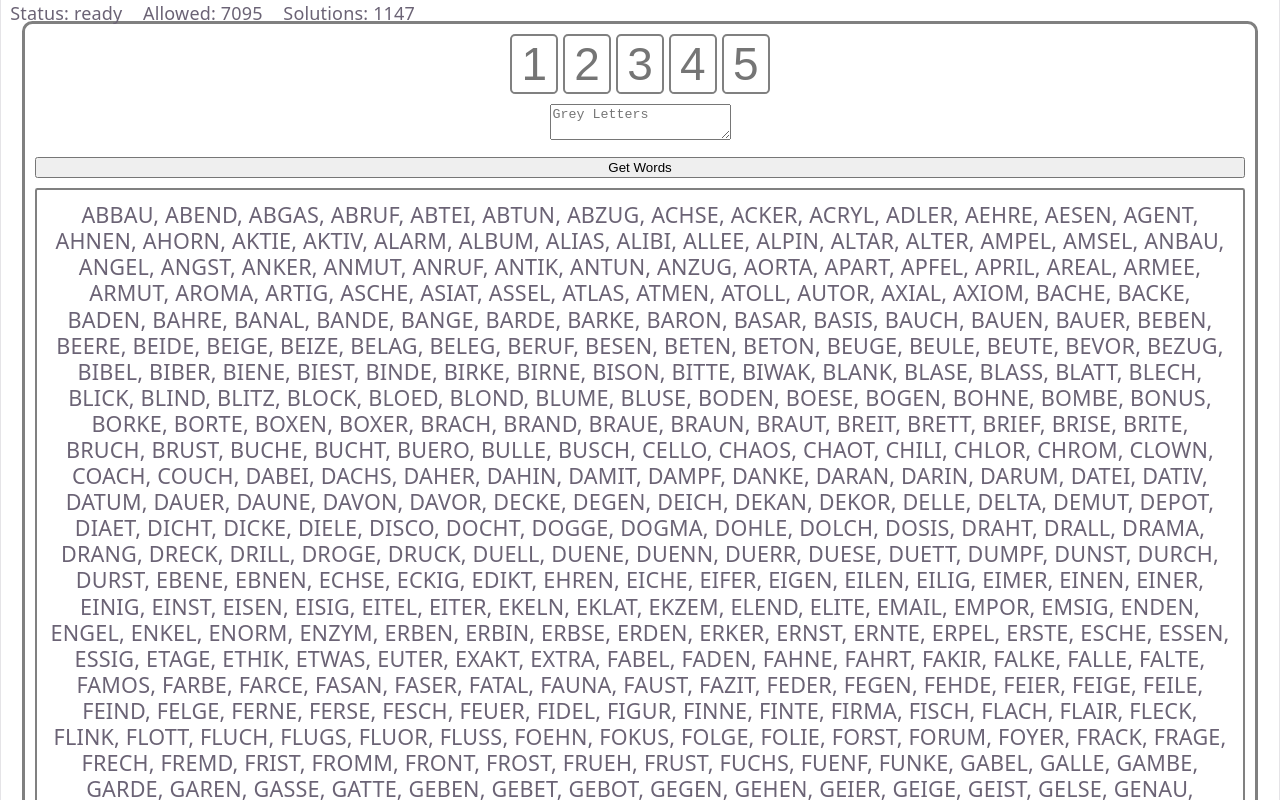
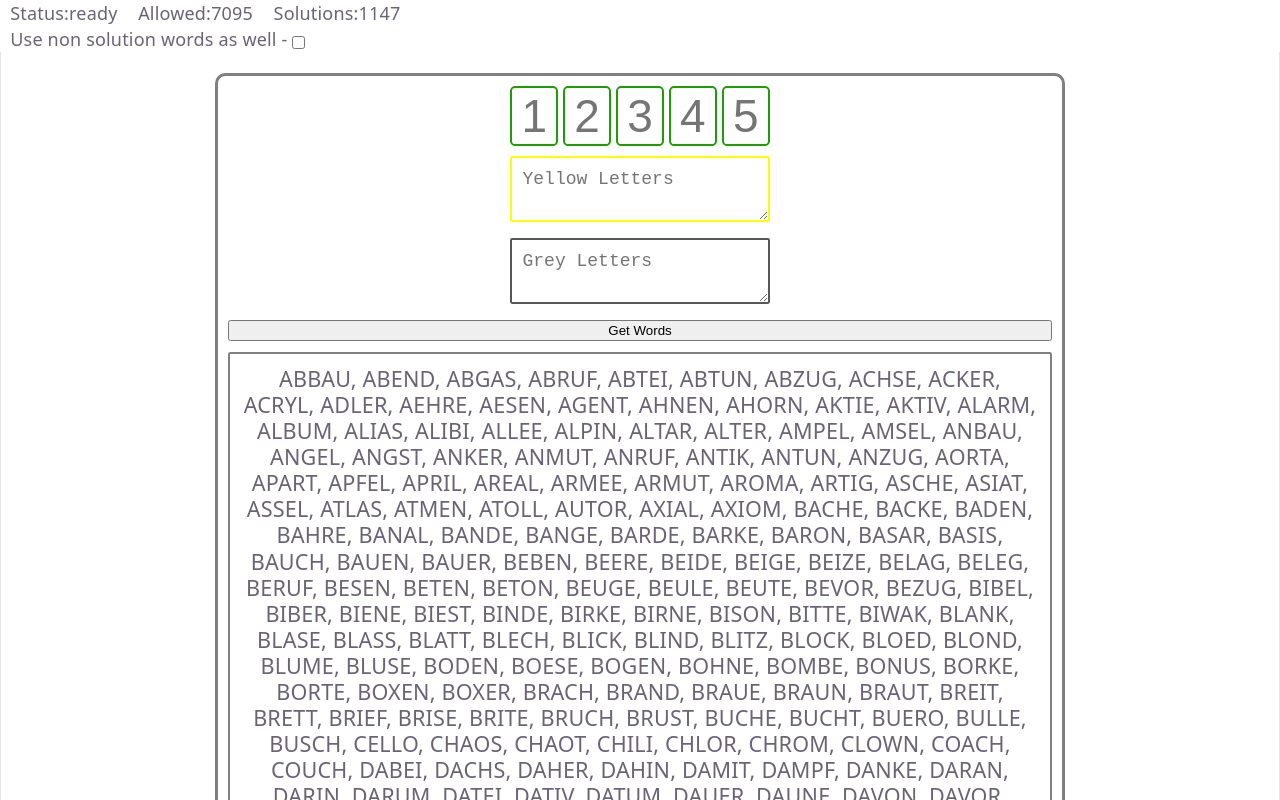
Before and after one commit to danielmeurer88/q-words, a website built with Vite: page index.html in a window 1280 px wide. Both pictures are taken after a click on the button "Get Words". Shown: the top 800 px of the page. Built offline with nearby package versions, Linux system fonts and the light colour scheme.

Commit message:
revert dmg while push to wrong branch

```diff
--- a/index.html
+++ b/index.html
@@ -8,7 +8,7 @@
   </head>
   <body>
 
-    <div id="status-bar">
+    <div id="status-bar" class="bar">
 
       <div class="status-current-container">
         Status: <span class="status-text"></span>
@@ -23,10 +23,15 @@
       </div>
 
     </div>
+    <div id="option-bar" class="bar">
+       <div class="option-all-words">
+        <span>Use non solution words as well -</span>
+        <input type="checkbox" id="all-words-cb" name="all-words" value="all-words">
+      </div>
+    </div>
 
+    <!-- -->
     <div id="app">
-
-
 
       <div class="form">
 
@@ -38,21 +43,23 @@
           <input name="Letter 5" placeholder="5" class="letter letter-5">
         </div>
 
+        <div class="yellows">
+          <textarea placeholder="Yellow Letters" class="letter-area yellow-letters"></textarea>
+        </div>
+
         <div class="greys">
-          <textarea placeholder="Grey Letters" class="grey-letters"></textarea>
+          <textarea placeholder="Grey Letters" class="letter-area grey-letters"></textarea>
         </div>
 
         <button id="GET_WORDS">Get Words</button>
 
-        <div class="matches-container"></div>
+        <div id="solution-matches" class="matches-container"></div>
+
+        <div id="allowed-matches" class="matches-container"></div>
 
       </div>
 
     </div>
-<<<<<<< Updated upstream
-    <script type="module" src="/src/main.ts"></script>
-=======
      <script type="module" src="/src/main.ts"></script>
->>>>>>> Stashed changes
   </body>
 </html>
--- a/src/main.ts
+++ b/src/main.ts
@@ -19,6 +19,8 @@ function getInputFields() {
 
 function getMatches() {
 
+  const allWords = (document.body.querySelector('#all-words-cb') as HTMLInputElement).checked;
+
   const [inputLetter1, inputLetter2, inputLetter3, inputLetter4, inputLetter5] = getInputFields();
 
   const word = [
@@ -29,26 +31,45 @@ function getMatches() {
     inputLetter5.value.slice(0, 1).toUpperCase() || '_'
   ].join('');
 
+  const yellowsTextArea = (document.querySelector('.yellow-letters') as HTMLTextAreaElement);
+
+  const yellows = (yellowsTextArea.value || '');
+
   const greysTextArea = (document.querySelector('.grey-letters') as HTMLTextAreaElement);
 
   const greys = (greysTextArea.value || '');
 
-  const matches: string[] = [];
+  const solutionMatches: string[] = [];
+  const allowedMatches: string[] = [];
 
   WORDS.solutions.forEach(sol => {
-    if (wordMatches(sol, word, greys)) {
-      matches.push(sol);
+    if (wordMatches(sol, word, yellows, greys)) {
+      solutionMatches.push(sol);
     }
   });
 
-  console.log('get words =>', word, greys, matches);
+  if (allWords) {
+    WORDS.allowed.forEach(sol => {
+      if (wordMatches(sol, word, yellows, greys)) {
+        allowedMatches.push(sol);
+      }
+    });
+  }
 
-  return matches;
+  console.log('get words =>', {word, yellows, greys, realMatches: solutionMatches, wrongMatches: allowedMatches});
+
+  return {solutionMatches, allowedMatches};
 
 }
 
-function wordMatches(word: string, input: string, greys = '') {
+function wordMatches(word: string, input: string, yellows = '', greys = '') {
   if (typeof word !== 'string' || typeof input !== 'string') {
+    return false;
+  }
+
+  const wordIncludesAllYellows = yellows.split('').every(c => word.includes(c));
+
+  if (!wordIncludesAllYellows) {
     return false;
   }
 
@@ -151,12 +172,26 @@ document.addEventListener('DOMContentLoaded', () => {
 
   updateStatus();
 
+  const allWordsCB = (document.body.querySelector('#all-words-cb') as HTMLInputElement);
+  allWordsCB.addEventListener('input', () => {
+
+    const div = (document.body.querySelector('#allowed-matches') as HTMLDivElement);
+
+    if (allWordsCB.checked) {
+      div.style.display = 'inherit';
+    } else {
+      div.style.display = 'none';
+    }
+
+  });
+
   const b = document.querySelector('#GET_WORDS') as HTMLButtonElement;
 
   b.addEventListener('click', () => {
     const matches = getMatches();
-    const div = document.body.querySelector('.matches-container') as HTMLDivElement;
-    div.innerText = matches.join(', ');
+    const divs = document.body.querySelectorAll('.matches-container');
+    (divs[0] as HTMLDivElement).innerText = matches.solutionMatches.join(', ');
+    (divs[1] as HTMLDivElement).innerText = matches.allowedMatches.join(', ');
   });
 
   const inputLetters = getInputFields();
@@ -195,11 +230,14 @@ document.addEventListener('DOMContentLoaded', () => {
 
   });
 
+  const yellowsTA = document.body.querySelector('.yellow-letters') as HTMLTextAreaElement;
+
   const greysTA = document.body.querySelector('.grey-letters') as HTMLTextAreaElement;
 
-  greysTA.addEventListener('input', e => {
+  function taInputHandler(e: InputEvent) {
+    const ta = e.target as HTMLTextAreaElement;
 
-    const upperText = greysTA.value.toUpperCase();
+    const upperText = ta.value.toUpperCase();
     const cc = (e.data || '').charCodeAt(0);
     console.log('input ', e.data, cc);
 
@@ -207,7 +245,10 @@ document.addEventListener('DOMContentLoaded', () => {
 
     let finalText = upperText.split('').filter(c => c.charCodeAt(0) >= min && c.charCodeAt(0) <= max).join('');
 
-    greysTA.value = finalText;
-  });
+    ta.value = finalText;
+  }
+
+  yellowsTA.addEventListener('input', taInputHandler);
+  greysTA.addEventListener('input', taInputHandler);
 
 });
--- a/src/style.css
+++ b/src/style.css
@@ -81,13 +81,23 @@ p {
   margin: 0;
 }
 
-#status-bar {
+.bar {
+
   display: flex;
   flex-direction: row;
   gap: 2ch;
   margin-inline: 1ch;
   flex-wrap: wrap;
-  position: absolute;
+
+  div {
+    display: flex;
+    align-items: self-end;
+  }
+
+}
+
+#status-bar {
+
 }
 
 #app {
@@ -116,6 +126,9 @@ p {
 
     padding: 1ch;
 
+    max-width: 80ch;
+    min-width: 12ch;
+
     .input-field {
 
       .letter {
@@ -124,7 +137,7 @@ p {
         height: 54px;
         font-size: 46px;
 
-        border: 2px solid grey;
+        border: 2px solid rgb(29, 158, 3);
         border-radius: 0.2ch;
 
         text-align: center;
@@ -132,13 +145,34 @@ p {
 
     }
 
+    .letter-area {
+      border: 2px solid grey;
+      border-radius: 0.2ch;
+      font-size: 1rem;
+      padding: 1ch;
+    }
+
+    .yellow-letters {
+      border-color: rgb(251, 255, 2);
+    }
+
+    .grey-letters {
+      border-color: rgb(87, 87, 86);
+    }
+
     .matches-container {
       border: 2px solid grey;
       border-radius: 0.2ch;
       font-size: 1.2rem;
-      min-height: 60px;
-      height: 100%;
       padding: 1ch;
+
+      interpolate-size: allow-keywords;
+      height: auto;
+      transition: height 300ms ease-in-out, content-visibility 300ms allow-discrete;
+
+      &#allowed-matches {
+        display: none;
+      }
     }
 
   }
```
